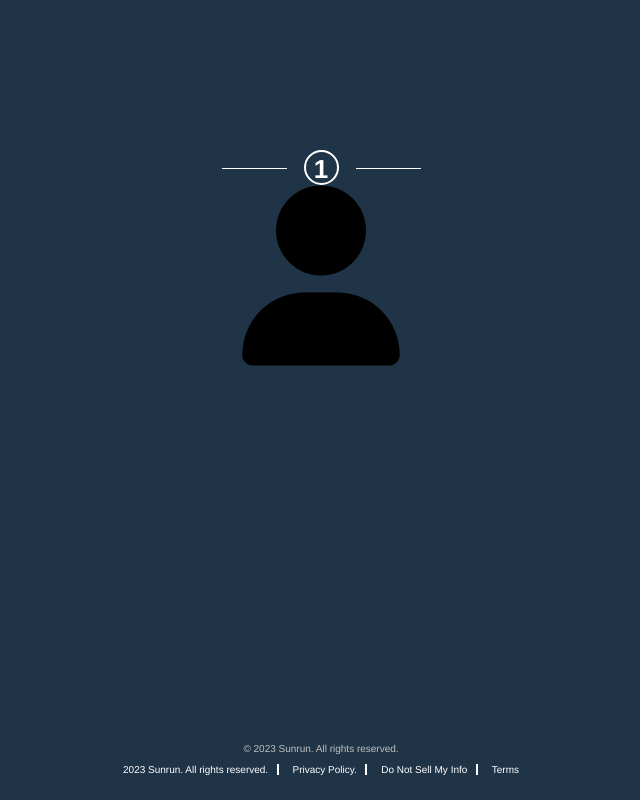
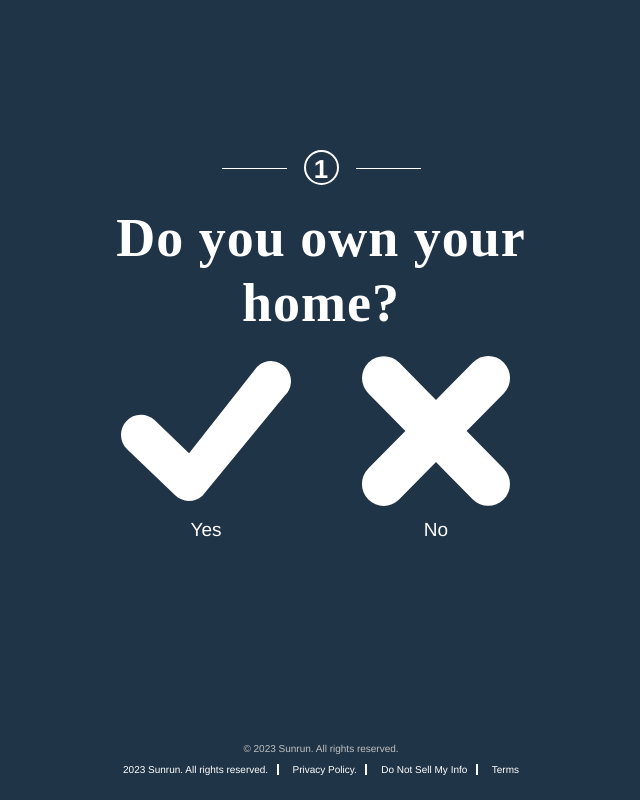
Before and after one commit to s-amuel-18/formulario-slider-vertical, a plain HTML site: page index.html in a window 1280 px wide. Shown: the whole page, without its empty margins (319-959 px from the left). Drawn offline with Linux system fonts and the light colour scheme.

Commit message:
avances 2

```diff
--- a/assets/css/responsive.css
+++ b/assets/css/responsive.css
@@ -17,6 +17,21 @@
     text-align: center;
     margin: 0;
     text-indent: inherit;
+  }
+
+  /* º2 */
+
+  .info {
+    font-size: 40px;
+  }
+
+  .yes-no {
+    margin-top: 30px;
+  }
+
+  svg {
+    width: 120px;
+    height: 100px;
   }
 
   /* pagina 2 */
@@ -39,4 +54,21 @@
   }
 
   /* pagina 2 */
+  .swiper-slide:nth-child(2) {
+    padding-top: 100px;
+    gap: 0;
+  }
+  .info {
+    font-size: 24px;
+  }
+  .yes-no {
+    flex-direction: column;
+    align-items: center;
+    gap: 50px;
+  }
+
+  svg {
+    width: 100px;
+    height: 80px;
+  }
 }
--- a/assets/css/style.css
+++ b/assets/css/style.css
@@ -51,10 +51,12 @@ h5 {
 }
 
 .swiper-slide:nth-child(2) {
+  overflow-y: scroll;
   padding-top: 150px;
   background-color: #203447;
   justify-content: space-between;
   flex-direction: column;
+  gap: 50px;
 }
 
 .swiper-slide:nth-child(3) {
@@ -194,6 +196,9 @@ form {
   font-size: 10px;
 }
 /* *Pagina 2 componentes */
+.main-part {
+  margin-bottom: 70px;
+}
 .num {
   position: relative;
   font-size: 26px;
@@ -228,6 +233,51 @@ form {
   top: 16px;
   left: 50px;
 }
+.info {
+  max-width: 581px;
+  margin-top: 20px;
+  font-size: 54px;
+  font-family: serif;
+  letter-spacing: 1px;
+}
+
+.yes-no {
+  margin-top: 20px;
+  display: flex;
+  justify-content: center;
+  align-items: baseline;
+  gap: 60px;
+}
+.check-icon,
+.x-icon {
+  max-width: 170px;
+  max-height: 150px;
+  cursor: pointer;
+  display: block;
+}
+
+.icon-color {
+  object-fit: contain !important;
+  color: white;
+  transition: 0.2s all;
+}
+
+svg > g > path {
+  transition: 0.3s all;
+}
+
+.check-icon:hover > svg > g > path {
+  fill: #64a729;
+}
+
+.x-icon:hover > svg > g > path {
+  fill: #ca272b;
+}
+
+.text-questions {
+  margin-top: 10px;
+  font-size: 19px;
+}
 
 /**text color  */
 .text-black {
--- a/index.html
+++ b/index.html
@@ -97,7 +97,65 @@
               <div class="num text-white">1</div>
             </div>
 
-            <i class="fas fa-user fa-10x"></i>
+            <h2 class="info mx-auto text-white fw-bolder">
+              Do you own your home?
+            </h2>
+
+            <div class="yes-no">
+              <div class="check-icon">
+                <?xml version="1.0" encoding="utf-8"?>
+                <svg
+                  version="1.1"
+                  id="Layer_1"
+                  xmlns="http://www.w3.org/2000/svg"
+                  xmlns:xlink="http://www.w3.org/1999/xlink"
+                  x="0px"
+                  y="0px"
+                  width="170px"
+                  height="150px"
+                  viewBox="0 0 122.877 101.052"
+                  enable-background="new 0 0 122.877 101.052"
+                  xml:space="preserve"
+                >
+                  <g>
+                    <path
+                      fill="#fff"
+                      d="M4.43,63.63c-2.869-2.755-4.352-6.42-4.427-10.11c-0.074-3.689,1.261-7.412,4.015-10.281 c2.752-2.867,6.417-4.351,10.106-4.425c3.691-0.076,7.412,1.255,10.283,4.012l24.787,23.851L98.543,3.989l1.768,1.349l-1.77-1.355 c0.141-0.183,0.301-0.339,0.479-0.466c2.936-2.543,6.621-3.691,10.223-3.495V0.018l0.176,0.016c3.623,0.24,7.162,1.85,9.775,4.766 c2.658,2.965,3.863,6.731,3.662,10.412h0.004l-0.016,0.176c-0.236,3.558-1.791,7.035-4.609,9.632l-59.224,72.09l0.004,0.004 c-0.111,0.141-0.236,0.262-0.372,0.368c-2.773,2.435-6.275,3.629-9.757,3.569c-3.511-0.061-7.015-1.396-9.741-4.016L4.43,63.63 L4.43,63.63z"
+                    />
+                  </g>
+                </svg>
+
+                <span class="text-questions d-block text-white">Yes</span>
+              </div>
+
+              <div class="x-icon">
+                <?xml version="1.0" encoding="utf-8"?>
+                <svg
+                  version="1.1"
+                  id="Layer_1"
+                  xmlns="http://www.w3.org/2000/svg"
+                  xmlns:xlink="http://www.w3.org/1999/xlink"
+                  x="0px"
+                  y="0px"
+                  width="170px"
+                  height="150px"
+                  viewBox="0 0 121.31 122.876"
+                  enable-background="new 0 0 121.31 122.876"
+                  xml:space="preserve"
+                >
+                  <g>
+                    <path
+                      fill-rule="evenodd"
+                      clip-rule="evenodd"
+                      fill="#fff"
+                      d="M90.914,5.296c6.927-7.034,18.188-7.065,25.154-0.068 c6.961,6.995,6.991,18.369,0.068,25.397L85.743,61.452l30.425,30.855c6.866,6.978,6.773,18.28-0.208,25.247 c-6.983,6.964-18.21,6.946-25.074-0.031L60.669,86.881L30.395,117.58c-6.927,7.034-18.188,7.065-25.154,0.068 c-6.961-6.995-6.992-18.369-0.068-25.397l30.393-30.827L5.142,30.568c-6.867-6.978-6.773-18.28,0.208-25.247 c6.983-6.963,18.21-6.946,25.074,0.031l30.217,30.643L90.914,5.296L90.914,5.296z"
+                    />
+                  </g>
+                </svg>
+
+                <span class="text-questions d-block text-white">No</span>
+              </div>
+            </div>
           </div>
           <div class="text-copy">
             <span class="d-block p-copy">
```
Also changed, not shown: assets/image/check-verde.png (deleted), assets/image/equis-roja (1).png (deleted), assets/image/white-solar-home-blue-background-9ab7ccaa.jpg (renamed from assets/image/fondo-principal.jpg).
